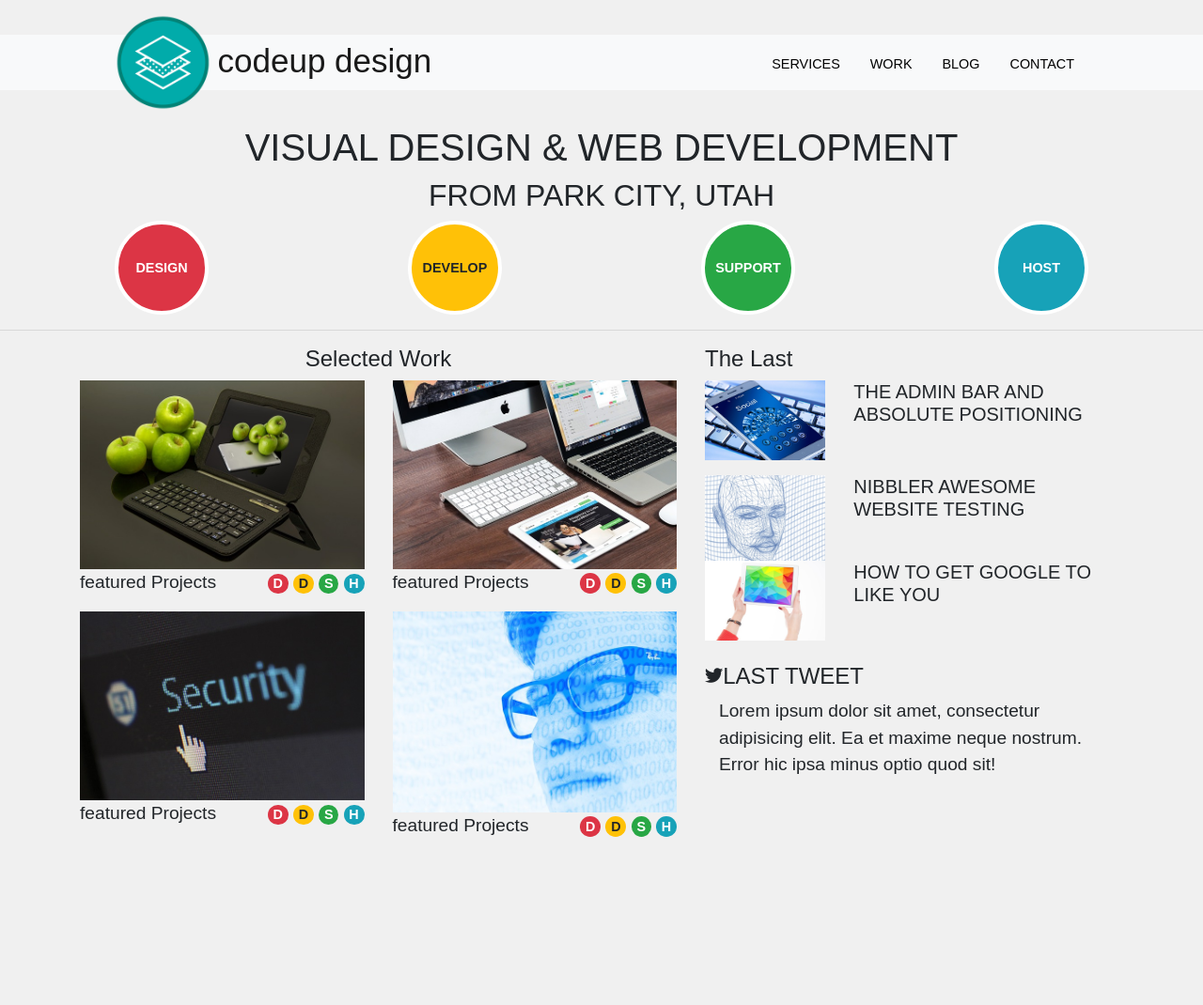
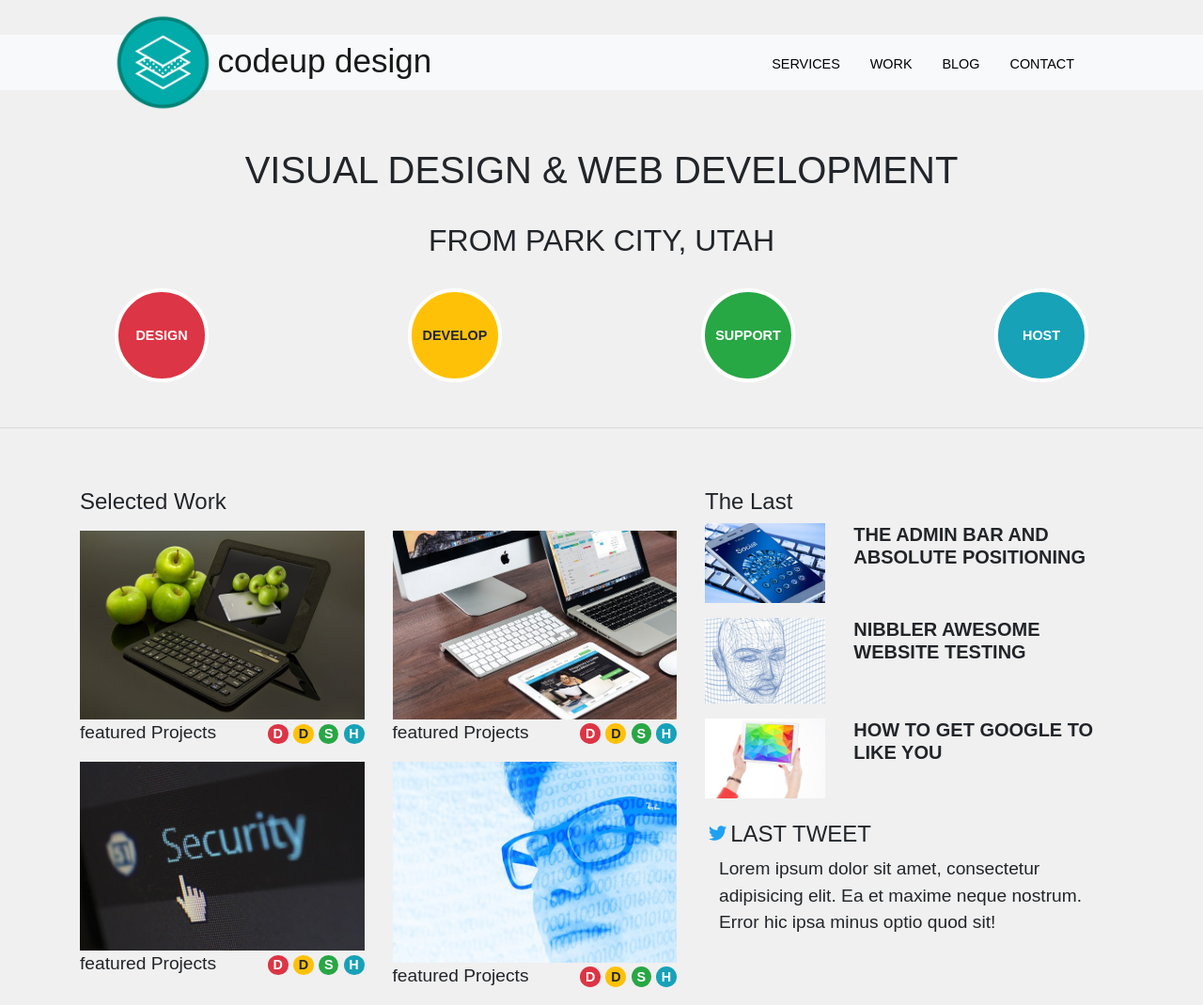
Before and after one commit to 3-Muskateers/CodeupDesignProject2, a plain HTML site: page index.html in a window 1280 px wide. Shown: the whole page at 94% size. Before the commit the page ends 910 px from the top, so only its background shows below. Drawn offline with nearby package versions, Linux system fonts and the light colour scheme.

Commit message:
added styling

```diff
--- a/index.html
+++ b/index.html
@@ -46,36 +46,36 @@
         </nav>
     </div>
     <header>
-        <div class="row d-flex text-center justify-content-center mx-4">
+        <div class="row d-flex text-center justify-content-center m-4">
             <h1>VISUAL DESIGN & WEB DEVELOPMENT</h1>
         </div>
-        <div class="row d-flex justify-content-center text-center">
+        <div class="row d-flex justify-content-center text-center my-3">
             <h2>FROM PARK CITY, UTAH</h2>
         </div>
     </header>
     <!--    big circles-->
-    <div class="circlesBox d-flex row mx-3 justify-content-center">
-        <div class="col-sm-6 col-lg-3 d-flex justify-content-center">
+    <div class="circlesBox d-flex row row-cols-2 mx-3 justify-content-center my-4">
+        <div class="col-sm-6 col-md-3 d-flex justify-content-center">
             <span class="circles badge badge-danger  ">DESIGN</span>
         </div>
-        <div class="col-sm-6 col-lg-3 d-flex justify-content-center">
+        <div class="col-sm-6 col-md-3 d-flex justify-content-center">
             <span class="circles badge  badge-warning ">DEVELOP</span>
         </div>
-        <div class="col-sm-6 col-lg-3 d-flex justify-content-center">
+        <div class="col-sm-6 col-md-3 d-flex justify-content-center">
             <span class="circles badge  badge-success ">SUPPORT</span>
         </div>
-        <div class="col-sm-6 col-lg-3 d-flex justify-content-center">
+        <div class="col-sm-6 col-md-3 d-flex justify-content-center">
             <span class="circles badge  badge-info ">HOST</span>
         </div>
     </div>
 
-    <hr>
+    <hr class="my-5">
     <!--    content, img + info-->
     <div class="container">
         <div class="row">
 
             <div class="selectedWork col-sm-12 col-md-7">
-                <h4 class="d-flex justify-content-center ">Selected Work</h4>
+                <h4 class="d-flex my-3">Selected Work</h4>
                 <div class="row">
                     <div class="col-md-6">
                         <img class="img w-100" src="assets/assets 2/images/apple-ipad.jpg" alt="apples on laptop">
@@ -128,26 +128,26 @@
                     </div>
                 </div>
             </div>
-            <div class="theLast col-md-5 d-none d-md-block">
+            <div class="theLast col-md-5 d-none d-md-block my-3">
 
                 <h4>The Last</h4>
 
                 <div class="row">
                     <img class="img-fluid col-4" src="assets/assets 2/images/mobile-phone.jpg" alt="mobile phone">
-                    <h5 class="col-8">THE ADMIN BAR AND ABSOLUTE POSITIONING</h5>
+                    <h5 class="col-8"><strong>THE ADMIN BAR AND ABSOLUTE POSITIONING</strong></h5>
                 </div>
                 <div class="row mt-3">
                     <img class="img-fluid col-4" src="assets/assets 2/images/head.jpg" alt="matrix head">
-                    <h5 class="col-8">NIBBLER AWESOME WEBSITE TESTING</h5>
+                    <h5 class="col-8"><strong>NIBBLER AWESOME WEBSITE TESTING</strong></h5>
                 </div>
-                <div class="row">
+                <div class="row mt-3">
                     <img class="img-fluid col-4" src="assets/assets 2/images/ipad.jpg" alt="ipad">
-                    <h5 class="col-8">HOW TO GET GOOGLE TO LIKE YOU</h5>
+                    <h5 class="col-8"><strong>HOW TO GET GOOGLE TO LIKE YOU</strong></h5>
                 </div>
 
                 <div class="tweet container mt-4">
                     <div class="row ">
-                        <i class="bi bi-twitter"></i>
+                        <i class="bi bi-twitter mx-1" style="color: rgb(31,161,242)"></i>
                         <h4 class="">LAST TWEET</h4>
                     </div>
                     <p>Lorem ipsum dolor sit amet, consectetur adipisicing elit. Ea et maxime neque nostrum. Error hic
```
